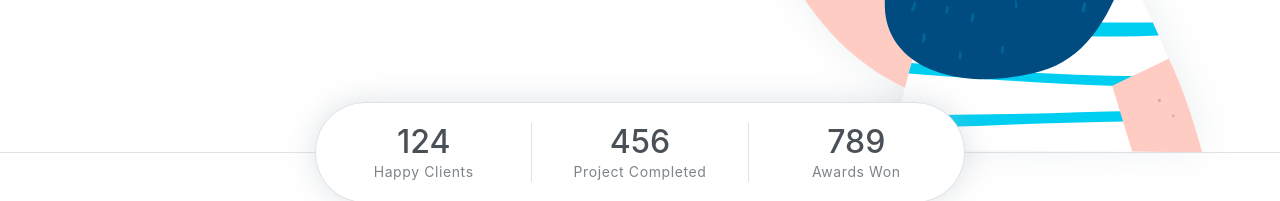
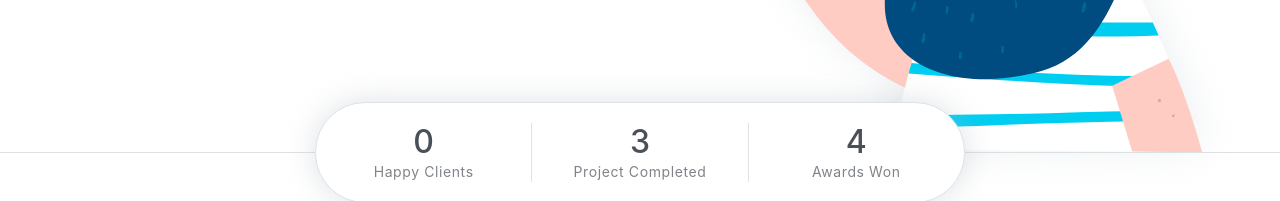
Before and after one commit to trevor-kipkoech/my-prtifolio, a plain HTML site: page index.html in a window 1280 px wide. Shown: the part 599-800 px from the top of the page. Drawn offline with nearby package versions, Linux system fonts and the light colour scheme; a script that the page names is missing; files whose address does not match are found by name.

Commit message:
updated index.html and modified images

```diff
--- a/index.html
+++ b/index.html
@@ -61,7 +61,9 @@
 
                 <div class="buttons pt-3">
                     <button class="btn btn-primary rounded">HIRE ME</button>
+                    <a href="images/Trevor_Kipkoech_Resume (1).pdf" download="Trevor_Kipkoech_Resume">
                     <button class="btn btn-dark rounded">DOWNLOAD CV</button>
+                </a>
                 </div>
 
                 <div class="socials mt-4">
@@ -79,15 +81,15 @@
         <!-- Header-widget -->
         <div class="widget">
             <div class="widget-item">
-                <h2>124</h2>
+                <h2>0</h2>
                 <p>Happy Clients</p>
             </div>
             <div class="widget-item">
-                <h2>456</h2>
+                <h2>3</h2>
                 <p>Project Completed</p>
             </div>
             <div class="widget-item">
-                <h2>789</h2>
+                <h2>4</h2>
                 <p>Awards Won</p>
             </div>
         </div>
@@ -360,7 +362,7 @@
         <div class="container">
             <div class="row align-items-center">
                 <div class="col-sm-6">
-                    <p>Copyright <script>document.write(new Date().getFullYear())</script> &copy; <a href="http://www.devcrud.com" target="_blank">DevCRUD</a></p>
+                    <p>Copyright <script>document.write(new Date().getFullYear())</script> &copy; <a href="">Trevor Kipkoech></p>
                 </div>
                 <div class="col-sm-6">
                     <div class="socials">
```
Also changed, not shown: 1 other file.
